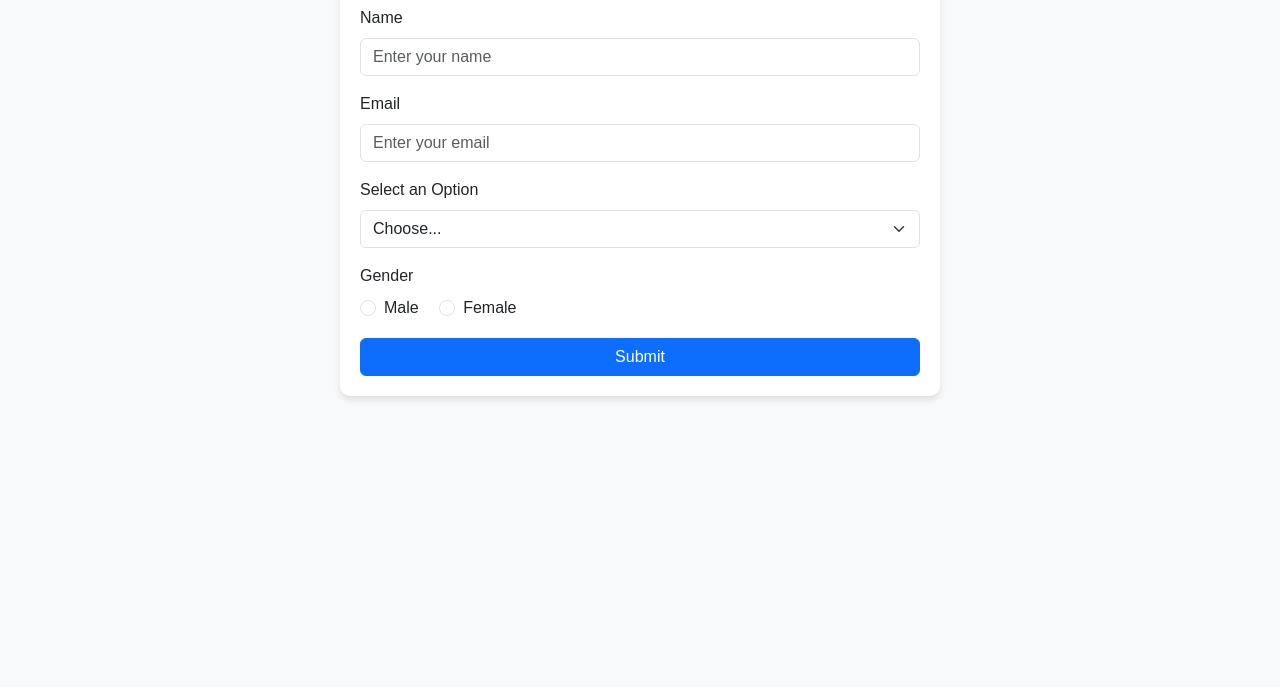
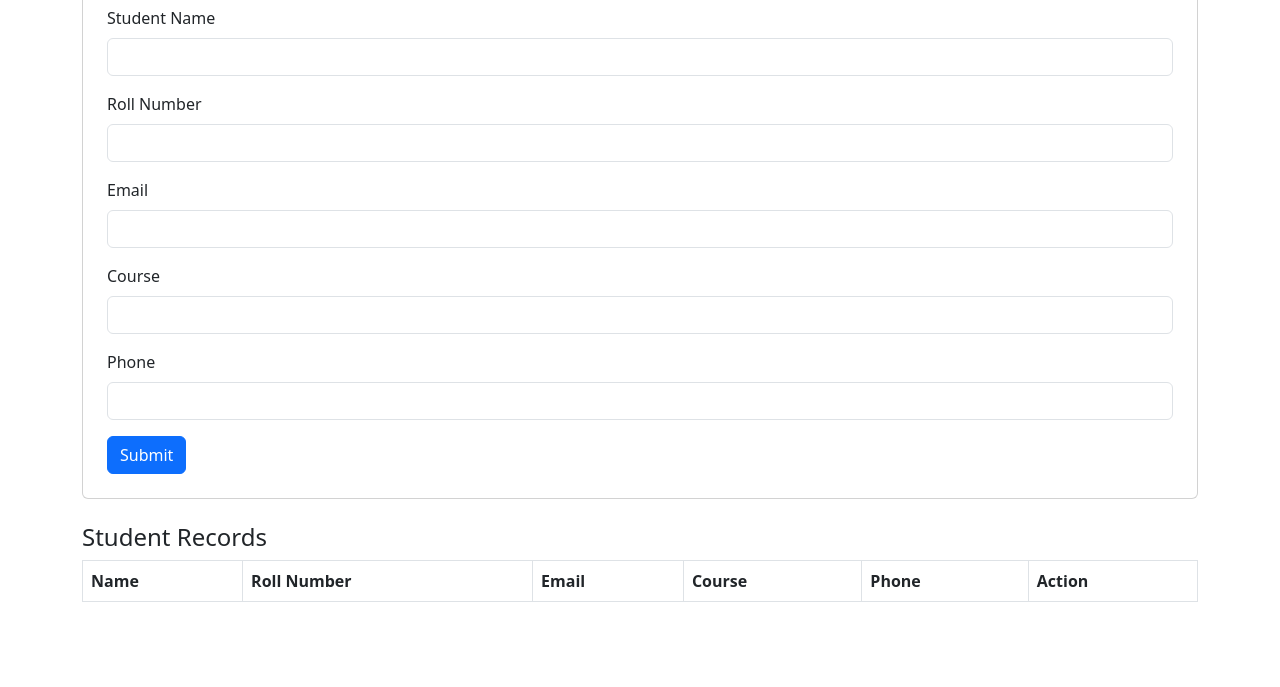
Before and after one commit to Kiran7778/index, a plain HTML site: page index.html in a window 1280 px wide. Shown: the part 113-800 px from the top of the page. Drawn offline with nearby package versions, Linux system fonts and the light colour scheme.

Commit message:
Update index.html

```diff
--- a/index.html
+++ b/index.html
@@ -3,104 +3,85 @@
 <head>
     <meta charset="UTF-8">
     <meta name="viewport" content="width=device-width, initial-scale=1.0">
-    <title>Google-Like Form</title>
-    <!-- Bootstrap CSS -->
+    <title>Student Form</title>
     <link href="https://cdn.jsdelivr.net/npm/bootstrap@5.3.0/dist/css/bootstrap.min.css" rel="stylesheet">
-    <style>
-        body {
-            background-color: #f8f9fa;
-            font-family: Arial, sans-serif;
-        }
-        .form-container {
-            max-width: 600px;
-            margin: 50px auto;
-            background: #fff;
-            padding: 20px;
-            border-radius: 10px;
-            box-shadow: 0 4px 6px rgba(0, 0, 0, 0.1);
-        }
-        .form-title {
-            text-align: center;
-            margin-bottom: 20px;
-            font-size: 1.5rem;
-            color: #343a40;
-        }
-    </style>
 </head>
 <body>
+    <div class="container mt-5">
+        <h2 class="text-center">Student Information Form</h2>
 
-<div class="container">
-    <div class="form-container">
-        <h2 class="form-title">Google-Like Form</h2>
-        <form id="googleForm">
-            <!-- Name -->
-            <div class="mb-3">
-                <label for="name" class="form-label">Name</label>
-                <input type="text" id="name" class="form-control" placeholder="Enter your name" required>
-            </div>
+        <!-- Student Form -->
+        <div class="card p-4">
+            <form id="studentForm">
+                <div class="mb-3">
+                    <label class="form-label">Student Name</label>
+                    <input type="text" class="form-control" id="name" required>
+                </div>
+                <div class="mb-3">
+                    <label class="form-label">Roll Number</label>
+                    <input type="text" class="form-control" id="rollNumber" required>
+                </div>
+                <div class="mb-3">
+                    <label class="form-label">Email</label>
+                    <input type="email" class="form-control" id="email" required>
+                </div>
+                <div class="mb-3">
+                    <label class="form-label">Course</label>
+                    <input type="text" class="form-control" id="course" required>
+                </div>
+                <div class="mb-3">
+                    <label class="form-label">Phone</label>
+                    <input type="tel" class="form-control" id="phone" required>
+                </div>
+                <button type="submit" class="btn btn-primary">Submit</button>
+            </form>
+        </div>
 
-            <!-- Email -->
-            <div class="mb-3">
-                <label for="email" class="form-label">Email</label>
-                <input type="email" id="email" class="form-control" placeholder="Enter your email" required>
-            </div>
+        <!-- Student List -->
+        <div class="mt-4">
+            <h4>Student Records</h4>
+            <table class="table table-bordered">
+                <thead>
+                    <tr>
+                        <th>Name</th>
+                        <th>Roll Number</th>
+                        <th>Email</th>
+                        <th>Course</th>
+                        <th>Phone</th>
+                        <th>Action</th>
+                    </tr>
+                </thead>
+                <tbody id="studentList">
+                    <!-- Student records will be displayed here -->
+                </tbody>
+            </table>
+        </div>
+    </div>
 
-            <!-- Dropdown -->
-            <div class="mb-3">
-                <label for="options" class="form-label">Select an Option</label>
-                <select id="options" class="form-select" required>
-                    <option value="">Choose...</option>
-                    <option value="option1">Option 1</option>
-                    <option value="option2">Option 2</option>
-                    <option value="option3">Option 3</option>
-                </select>
-            </div>
+    <script>
+        document.getElementById("studentForm").addEventListener("submit", function(event) {
+            event.preventDefault();
 
-            <!-- Radio Buttons -->
-            <div class="mb-3">
-                <label class="form-label">Gender</label><br>
-                <div class="form-check form-check-inline">
-                    <input type="radio" id="male" name="gender" class="form-check-input" value="Male" required>
-                    <label for="male" class="form-check-label">Male</label>
-                </div>
-                <div class="form-check form-check-inline">
-                    <input type="radio" id="female" name="gender" class="form-check-input" value="Female">
-                    <label for="female" class="form-check-label">Female</label>
-                </div>
-            </div>
+            let name = document.getElementById("name").value;
+            let rollNumber = document.getElementById("rollNumber").value;
+            let email = document.getElementById("email").value;
+            let course = document.getElementById("course").value;
+            let phone = document.getElementById("phone").value;
 
-            <!-- Submit Button -->
-            <div class="d-grid">
-                <button type="submit" class="btn btn-primary">Submit</button>
-            </div>
-        </form>
-    </div>
-</div>
+            let table = document.getElementById("studentList");
+            let row = table.insertRow();
+            row.innerHTML = `<td>${name}</td><td>${rollNumber}</td><td>${email}</td><td>${course}</td><td>${phone}</td>
+                <td><button class="btn btn-danger btn-sm" onclick="deleteRow(this)">Delete</button></td>`;
 
-<!-- Bootstrap JS -->
-<script src="https://cdn.jsdelivr.net/npm/bootstrap@5.3.0/dist/js/bootstrap.bundle.min.js"></script>
+            // Clear input fields
+            document.getElementById("studentForm").reset();
+        });
 
-<!-- JavaScript Validation -->
-<script>
-    document.getElementById("googleForm").addEventListener("submit", function(event) {
-        event.preventDefault();
-
-        // Get form values
-        const name = document.getElementById("name").value;
-        const email = document.getElementById("email").value;
-        const option = document.getElementById("options").value;
-        const gender = document.querySelector('input[name="gender"]:checked')?.value;
-
-        // Basic validation check
-        if (!name || !email || !option || !gender) {
-            alert("Please fill in all fields.");
-            return;
+        function deleteRow(btn) {
+            let row = btn.parentNode.parentNode;
+            row.parentNode.removeChild(row);
         }
-
-        // Show the form data in an alert
-        alert(`Name: ${name}\nEmail: ${email}\nOption: ${option}\nGender: ${gender}`);
-    });
-</script>
+    </script>
 
 </body>
 </html>
```
